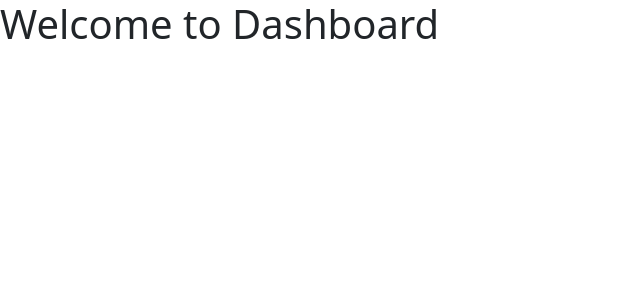
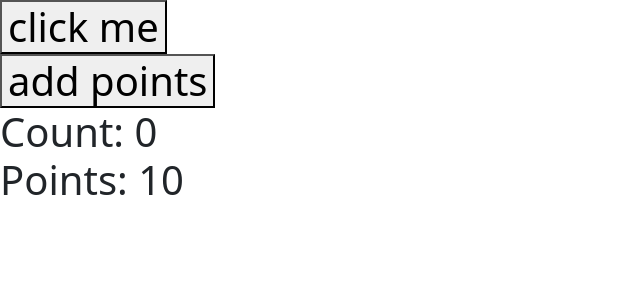
Before and after one commit to deepak-kumar20/5SEM-FSD, a React (Vite) app in the folder React Work/reactViteApp/: page /dashboard in a window 1280 px wide. Shown: the top 300 px of the page, without its empty margins (0-640 px from the left). Built offline with nearby package versions, Linux system fonts and the light colour scheme.

Commit message:
use Effect

```diff
--- a/React Work/reactViteApp/src/pages/Dashboard.jsx
+++ b/React Work/reactViteApp/src/pages/Dashboard.jsx
@@ -1,10 +1,22 @@
-import React from 'react'
+import React, { useEffect, useState } from 'react'
 
 const Dashboard = () => {
+  const [count, setCount] = useState(0)
+  const [point ,setPoint] = useState(10)
+  useEffect(() => {
+    console.log(count)
+    console.log(point)
+  },[count,point])
   return (
       <div>
           <h1>
-              Welcome to Dashboard
+        <button onClick={() => setCount(count + 1)}> click me</button>
+        <br />
+        <button onClick={() => setPoint(point + 10)}> add points</button>
+        <br />
+        Count: {count}
+        <br />
+        Points: {point}
           </h1>
     </div>
   )
```
